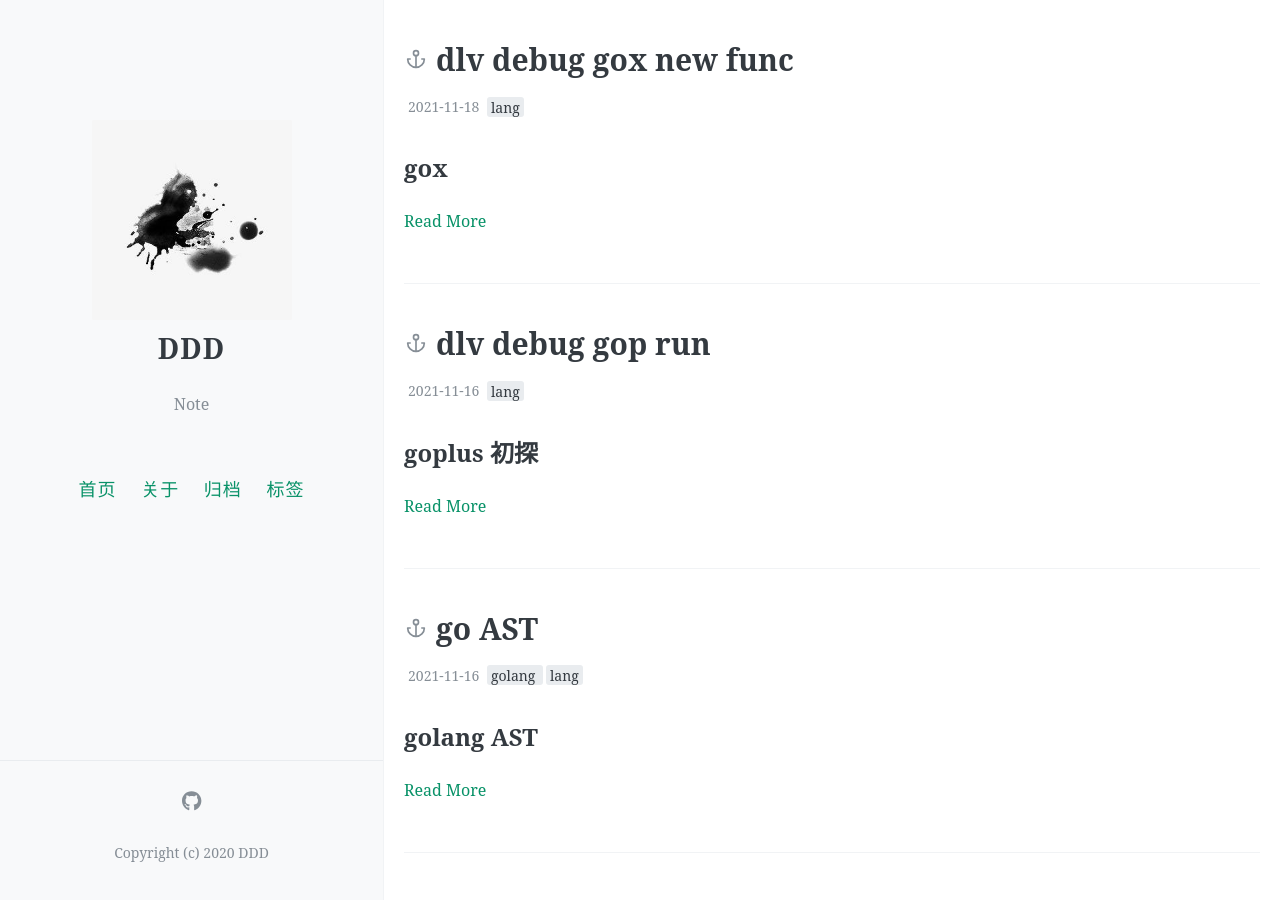
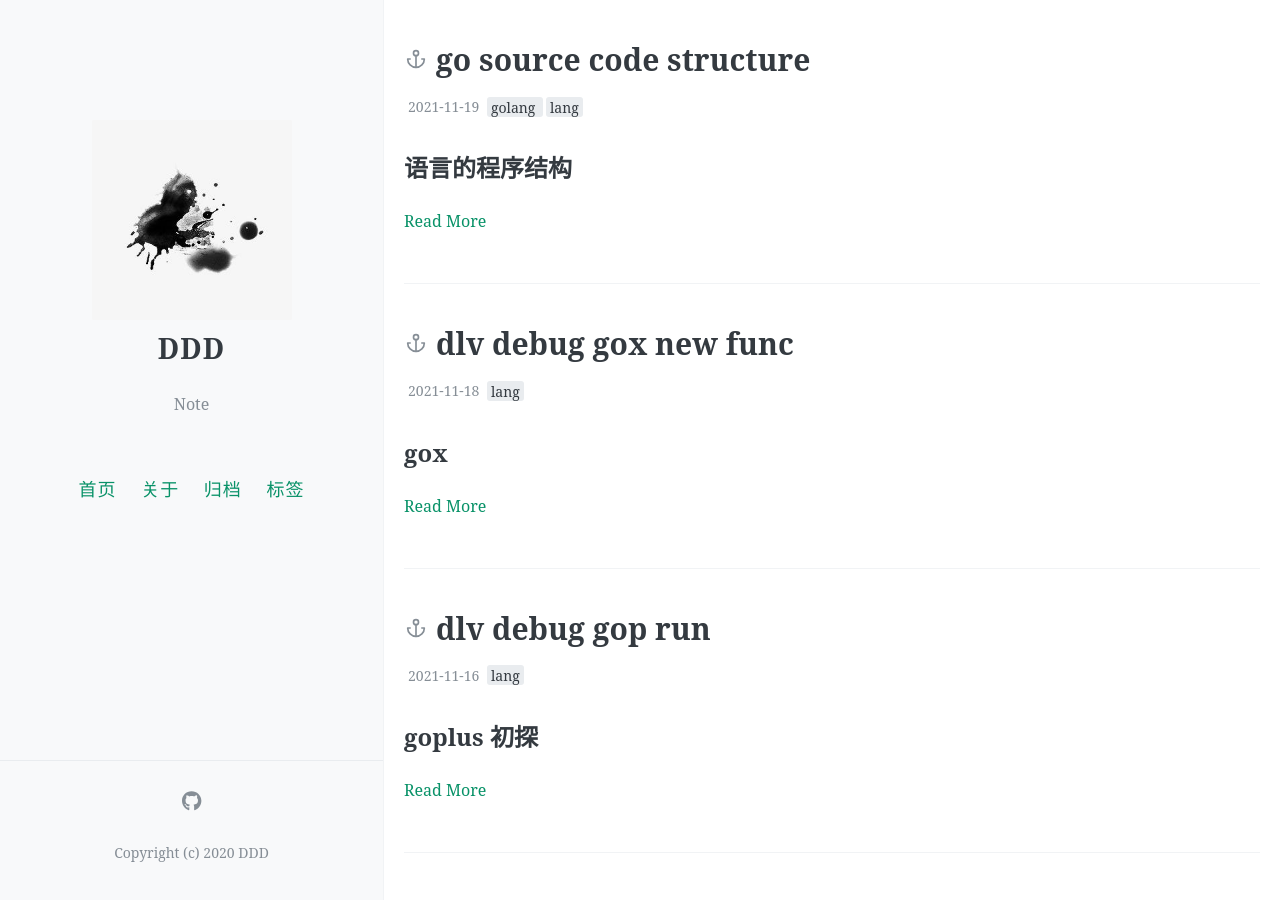
Before and after one commit to dddgithub/dddblog, a Jekyll site: the page built from index.html, in a window 1280 px wide and 900 px high. Built offline with Jekyll 4.4.1, drawn with Linux system fonts in a browser that asks for light colours; the list of posts is cut into pages by our own code; comment, search, counter and statistics services are not loaded; some of the changed lines change nothing that is shown.

Commit message:
2021年11月19日 星期五 19时49分43秒 CST

````diff
--- a/_posts/it/lang/go/2021-04-17-goNotes.md
+++ b/_posts/it/lang/go/2021-04-17-goNotes.md
@@ -9,5 +9,7 @@ comments: false
 ---
 
 ## golang notes
+### go 程序结构
+- [go 程序结构](https://dddgithub.github.io/dddblog/srcCodeStruct/)
 ### go 编译器
 - [go AST](https://dddgithub.github.io/dddblog/goAst/)
--- /dev/null
+++ b/_posts/it/lang/go/2021-11-19-srcCodeStruct.md
@@ -0,0 +1,370 @@
+---
+layout: post
+title: go source code structure
+date: 2021-11-19
+Author: DDD
+categories:
+tags: [golang, lang]
+comments: false
+toc: true
+pinned: true
+---
+## 语言的程序结构
+所谓语言的程序结构，可以理解为一个程序源码由哪些基本组件和元素构成，如何组织和关联起来构成程序
+
+通过比较老的 C 语言感受下
+
+```json
+																		C 程序
+																		  |
+													+-----------+-------------+
+												源码文件1   源码文件2 .... 源码文件n
+																			|
+								+------------+--------+------+--------+
+						预处理命令		全局变量声明	 函数1  函数2 ... 函数3
+																			|
+													 +----------+
+												函数首部		  函数体
+																			|
+												+-------------+
+										局部变量声明			执行语句
+
+```
+
+Demo.c
+
+```c
+#include <stdio.h>
+#define DEBUG  // 以 # 开头的预处理命令
+
+// 全局变量
+int total = 0;
+
+// 函数
+void add(int num)  // 函数首部
+{ // 函数体开始
+    int a = 0;    // 局部变量声明
+    total += num; // 执行语句
+} // 函数体结束
+
+// 函数
+int main() {
+
+    printf("hello world!\n"); // 执行语句
+
+    for(int i=0; i<10; i++) {
+        add(i);
+    }
+    printf("total=%d\n", total);
+
+    return 1;
+}
+```
+## go 程序结构
+```json
+															go 程序
+																|
+                    +-----------+-------------+-----------------+
+                    |                         |                 |
+                 package 1                    package 2  ...   package n
+		+-----------+-------------+
+.go 源码文件1   .go 源码文件2 .... 源码文件n
+```
+
+## go 源码的结构
+
+一个 go 源码文件的结构如下，可以看到声明所处的位置,   go 文法在 src/cmd/gc/go.y ，go 文法规则参见【Bison】
+
+```go
+//参见：go1.4-bootstrap/src/cmd/gc/go.y
+
+file:					// .go 后缀文件
+	loadsys			// 编译器可见, 程序员不可见
+	package			// 表明 .go 文件所属的包
+	imports			// import 声明
+	xdcl_list		// 包级别的声明
+	{
+		xtop = concat(xtop, $4);
+	}
+```
+
+从一个简单的 hello world 源码文件开始，观察一下内容，如下
+
+```go
+// hello.go
+
+package main			// 所属包声明
+
+import "fmt"			// 导入包声明
+import "runtime"
+
+func main() {			// 声明
+  fmt.Printf("Hello, world!\n")
+  fmt.Printf("Hello %s \n", runtime.Version())
+}
+```
+
+可以看到 go 源码文件的主要构成，其中 package 部分可理解为声明源码文件归属于的 go 包， imports 部分是源码文件中引用的外部 go 包，比如 import "fmt"， xdlc_list 就是外部声明，也就描述源码的非终结符。
+
+
+
+关于 loadsys 部分，在 src/cmd/gc/go.y 中有说明, 这个是 go 的运行时需要加载的 runtime 相关实现函数，这部分暂时先不细看
+
+```go
+/*
+ * this loads the definitions for the low-level runtime functions,
+ * so that the compiler can generate calls to them,
+ * but does not make the name "runtime" visible as a package.
+ */
+```
+
+
+
+可以通过如下命令，查看 loadsys 导入的运行时包
+
+```bash
+ go run --gcflags="-S -A" .\test1.go
+# command-line-arguments
+.\test1.go:6: export/package mismatch: runtime._func
+.\test1.go:6: export/package mismatch: runtime.ncpu
+.\test1.go:6: export/package mismatch: runtime.theVersion
+```
+
+### go 包和文件
+
+#### package 包声明
+
+可以观察下 go 源码中，如果没有 package 声明，会出现怎样情况， 如下
+
+```go
+$     cat test.go
+// test.go
+import "fmt"
+import "runtime"
+func main() {
+  fmt.Printf("Hello, world!\n")
+  fmt.Printf("Hello %s \n", runtime.Version())
+}
+$     go run test.go
+test.go:2:1: expected 'package', found 'import'
+```
+
+可以看到报错信息
+
+从  src/cmd/gc/go.y  中的文法可知， 这个 package 声明是必须要有的，而且必须是第一个声明的内容。 语法就是：
+
+> 声明说明符   声明符    ;
+>
+> package 是声明说明符， sym 是声明符， 然后分号结束
+
+```go
+package:
+	%prec NotPackage
+	{
+		prevlineno = lineno;
+		yyerror("package statement must be first");
+		errorexit();
+	}
+|	LPACKAGE sym ';'
+	{
+		mkpackage($2->name);
+	}
+```
+
+所以，每一个 go 源码文件都需要在开头进行包声明。
+
+从 go 的文法可以看到，当 go 编译器解析一个 go 文件时，遇到 package 包声明符，会执行 src/cmd/gc/lex.c 中的 void mkpackage(char* pkgname)  函数创建一个包
+
+
+
+在 一个 go 的应用程序中， 只能有一个 package main 包，在其中声明应用程序的入口， func main() {}
+
+
+
+可以在多个 go 文件中声明相同的包，比如 在 test1.go 和 test2.go 中都声明了 package test
+
+```go
+test1.go
+
+package test
+
+func test1() {
+...
+}
+```
+
+```go
+test2.go
+
+package test
+
+func test2() {
+...
+}
+```
+
+
+
+go 是通过路径来查找和关联包的，通常包名是导入路径的最后一段， 所以一个包比如 package test  的相关代码文件通常放在包同名的 test 文件夹下
+
+
+
+#### imports 导入包
+
+从 go.y 可看出， go 的源码中有  imports 非终结符 ，此部分是声明导入当前包需要依赖引用的外部包
+
+import 导入包一般有两种形式的写法， 如下
+
+```go
+package main
+import (
+	"fmt"
+	"runtime"
+)
+
+// ------------
+
+package main
+import "fmt"
+import "runtime"
+```
+
+在 go.y  中我们可以看到  imports 的声明是可以有多个。 上面的两个例子对应了 import 的规则下的第1和第2种形式， 文法如下
+
+```go
+imports:
+|	imports import ';'
+
+import:
+	LIMPORT import_stmt
+|	LIMPORT '(' import_stmt_list osemi ')'
+|	LIMPORT '(' ')'
+```
+
+其中，第三种形式的代码，也能跑，编译器没报错
+
+```
+$     cat test2.go
+package main
+
+import ()
+
+func main() {
+}
+$     go run test2.go
+```
+
+
+
+##### import_stmt
+
+详细看下第一种包导入的写法， import_stmt
+
+```go
+
+import_stmt:
+	import_here import_package import_there {...}
+	|	import_here import_there {...}
+```
+
+先看下 import_stmt 中 相对简单的第二种  import_here import_there {...}  go 代码形式，如下能编译，能跑，  效果就是"别名操作"
+
+```go
+$     cat test2.go
+package main
+
+import (
+	f "fmt"
+)
+
+func main() {
+	f.Printf("Hello, world!\n")
+}
+
+// ------------------
+
+$     go run test2.go
+Hello, world!
+```
+
+继续展开， import_here 非终结符下面三种情况都可以，上面这个列子对应的规则是 |	sym LLITERAL {...} ， f 是声明符
+
+```go
+import_here:
+	LLITERAL{...}						// 按包的原始命名导入
+|	sym LLITERAL {...}			// 导入包，然后给一个别名
+|	'.' LLITERAL {...}			// 包导入到本地命名空间
+```
+
+看下上面 import_here 非终结符列出第三种情况 |	'.' LLITERAL {...}，也能编译过，能跑
+
+```go
+$     cat test2.go
+package main
+
+import (
+	. "fmt"
+)
+
+func main() {
+	Printf("Hello, world!\n")
+}
+
+// ---------------
+
+$     go run test2.go
+Hello, world!
+```
+
+
+
+#####  import_stmt_list
+
+```go
+package main
+import (
+	"fmt"
+	"runtime"
+)
+```
+
+```go
+import_stmt_list:
+	import_stmt
+|	import_stmt_list ';' import_stmt
+```
+
+可以看到， "fmt" 就是一个 import_stmt， "fmt" 和 "runtime" 构成了 import_stmt_list
+
+###### import_package
+
+import_stmt  非终结符继续展开， 如下
+
+```
+import_package:
+	LPACKAGE LNAME import_safety ';'
+```
+
+
+
+##### 包导入的处理函数
+
+当 go 编译器解析完成 import 声明的包路径后，会调用  src/cmd/gc/lex.c  中的 void importfile(Val *f, int line)  函数处理包的导入
+
+
+
+从 static int findpkg(Strlit *name) 中可以看到 go 编译器是如何查找到 package 包的
+
+先从本地路径加查找， 如 ./ 和../ 等路径下
+
+然后从 I 参数导入的路径中查找
+
+最后从 GOROOT 环境变量中查找
+
+## 参考
+
+- 《Go语言程序设计》
+- 《计算机程序的构造和解释》
+- 《计算机科学概论》
+- go1.4-bootstrap
+- Bison
````
Also changed, not shown: 1 other file.
